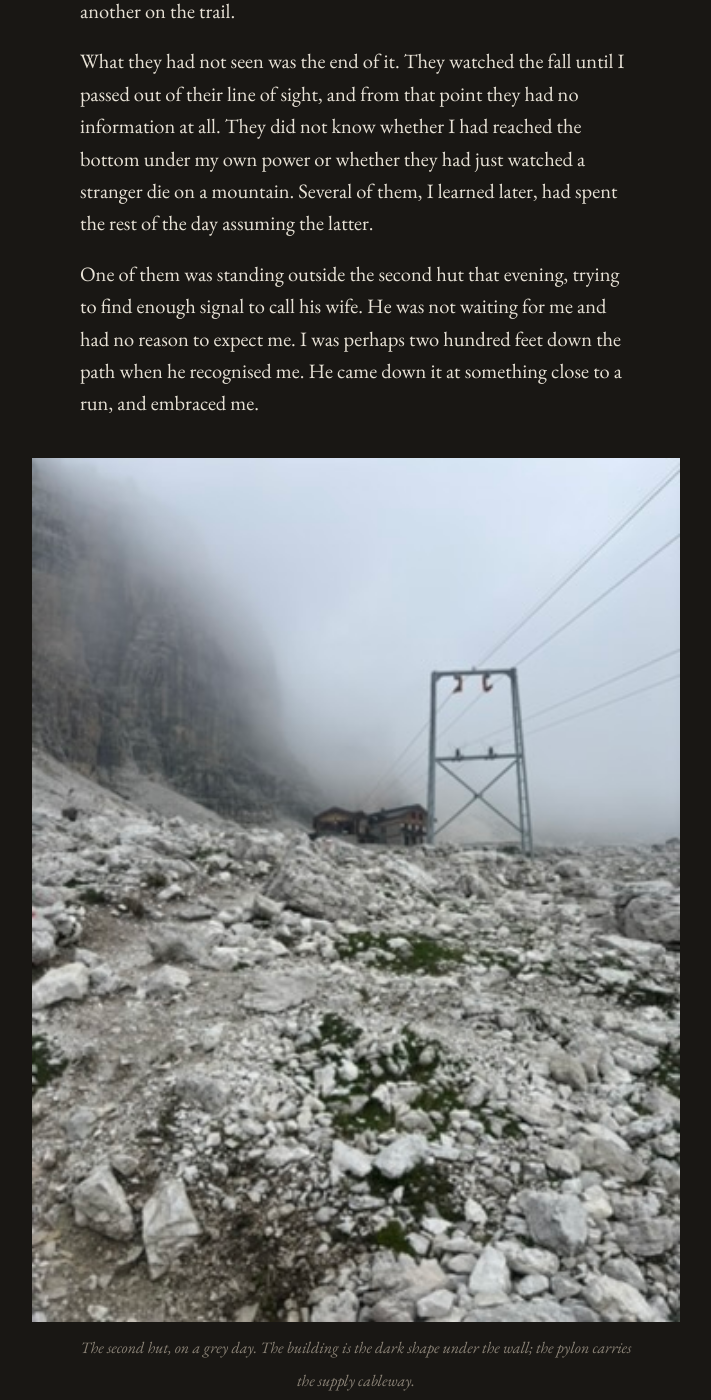
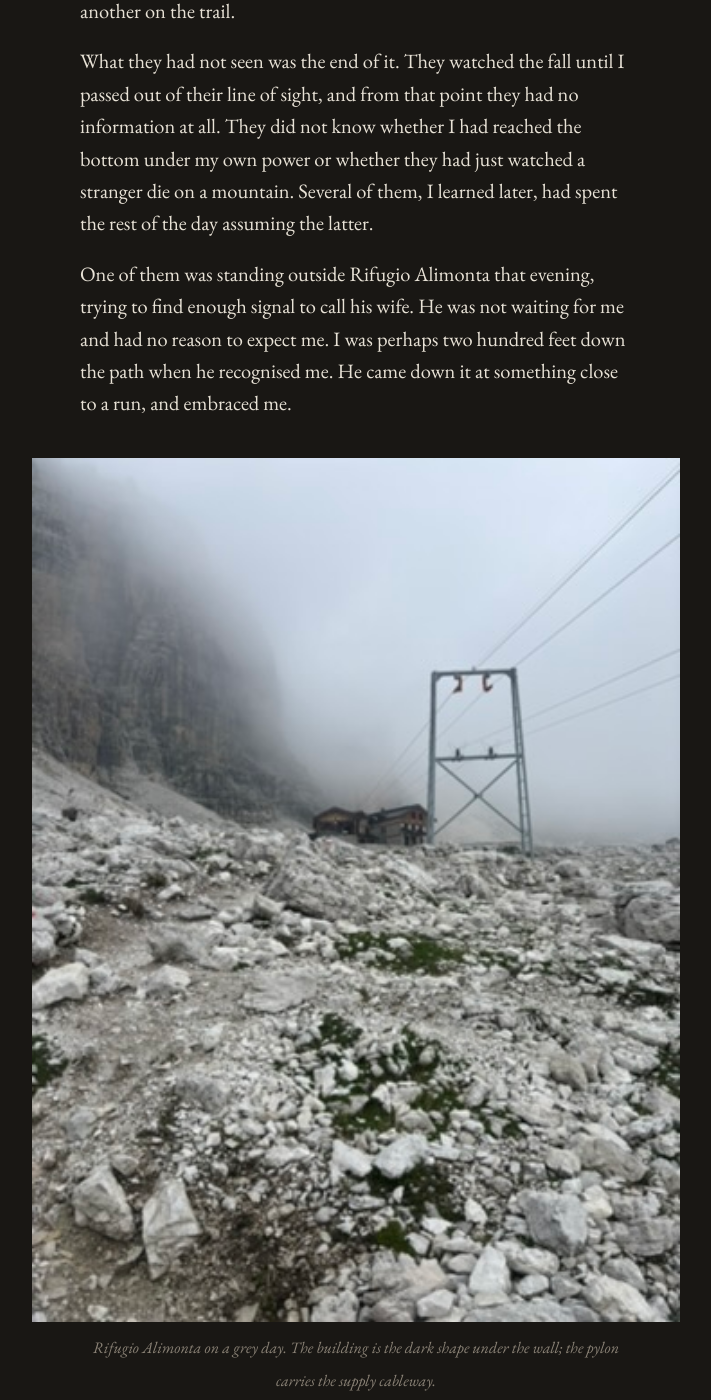
Before and after one commit to edoherty2017/edoherty2017.github.io, a Jekyll site: the page built from _posts/2026-11-05-tuckett.md, in a window 1280 px wide and 1400 px high, scrolled down 25206 px. Shown: the whole window, without its empty margins (284-995 px from the left). Built offline with Jekyll 4.4.1, drawn with Linux system fonts in a browser that asks for light colours; some of the changed text lies outside the part shown.

Commit message:
Name the second hut as Rifugio Alimonta
Co-Authored-By: Claude Opus 5 <noreply@anthropic.com>
Claude-Session: https://claude.ai/code/session_01DG7e8ydEM2dpSTUFw7pRqc

```diff
--- a/_posts/2026-11-05-tuckett.md
+++ b/_posts/2026-11-05-tuckett.md
@@ -590,21 +590,21 @@ I had reached the bottom under my own power or whether they had just watched a s
 on a mountain. Several of them, I learned later, had spent the rest of the day assuming the
 latter.
 
-One of them was standing outside the second hut that evening, trying to find enough signal
-to call his wife. He was not waiting for me and had no reason to expect me. I was perhaps
+One of them was standing outside Rifugio Alimonta that evening, trying to find enough
+signal to call his wife. He was not waiting for me and had no reason to expect me. I was perhaps
 two hundred feet down the path when he recognised me. He came down it at something close
 to a run, and embraced me.
 
 ![The hut he was standing outside](/images/02-approach-fog-pylon.jpg)
 
-*The second hut, on a grey day. The building is the dark shape under the wall; the pylon
+*Rifugio Alimonta on a grey day. The building is the dark shape under the wall; the pylon
 carries the supply cableway.*
 
 We had a beer together afterwards, and by then it was funny.
 
 ![That evening at the hut](/images/09-hut-table-wide.jpg)
 
-*The group that had watched the fall from across the valley, that evening at the hut.*
+*The group that had watched the fall from across the valley, that evening at Alimonta.*
 
 ![Four of us](/images/08-the-four.jpg)
 
```
